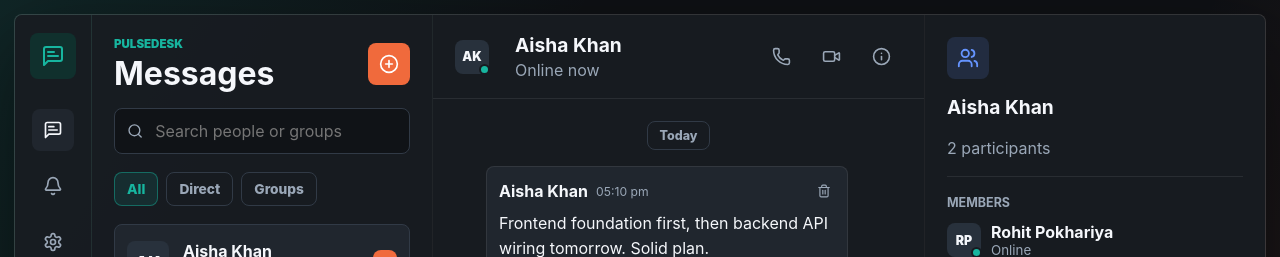
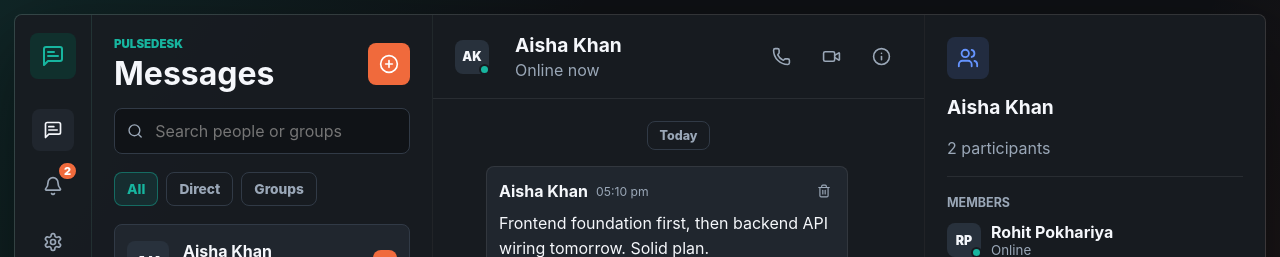
Before and after one commit to rohitpokhariya10/Kodex1.0-All-BD-TASKS, a React (Vite) app in the folder Chit-Chat/frontend/: page / in a window 1280 px wide. Shown: the top 257 px of the page. Built offline with nearby package versions, Linux system fonts and the light colour scheme.

Commit message:
feat: add notification center

```diff
--- a/Chit-Chat/frontend/src/application/state/useChatStore.js
+++ b/Chit-Chat/frontend/src/application/state/useChatStore.js
@@ -35,9 +35,47 @@ export function useChatStore() {
       .filter(Boolean);
   }, [activeConversation]);
 
+  const notifications = useMemo(() => {
+    return conversations
+      .map((conversation) => {
+        const unreadMessages = conversation.messages.filter(
+          (message) => !message.readAt && message.authorId !== demoUser.id && !message.deletedAt,
+        );
+        const latestUnread = unreadMessages.at(-1);
+
+        if (!latestUnread) {
+          return null;
+        }
+
+        const author = demoUsers.find((user) => user.id === latestUnread.authorId);
+
+        return {
+          id: `notification-${conversation.id}`,
+          conversationId: conversation.id,
+          conversationTitle: conversation.title,
+          count: unreadMessages.length,
+          message: latestUnread.attachment
+            ? `${author?.name ?? 'Someone'} shared ${latestUnread.attachment.name}`
+            : latestUnread.body,
+          createdAt: latestUnread.createdAt,
+        };
+      })
+      .filter(Boolean)
+      .sort((first, second) => new Date(second.createdAt) - new Date(first.createdAt));
+  }, [conversations]);
+
+  const totalUnread = useMemo(
+    () => conversations.reduce((total, conversation) => total + conversation.unreadCount, 0),
+    [conversations],
+  );
+
   function selectConversation(conversationId) {
     setActiveConversationId(conversationId);
     markConversationAsRead(conversationId);
+  }
+
+  function openNotification(conversationId) {
+    selectConversation(conversationId);
   }
 
   function sendMessage(body, attachment = null) {
@@ -149,11 +187,14 @@ export function useChatStore() {
     currentUser: demoUser,
     deleteMessage,
     filter,
+    notifications,
+    openNotification,
     query,
     selectConversation,
     sendMessage,
     setFilter,
     setQuery,
+    totalUnread,
     users: demoUsers,
   };
 }
--- a/Chit-Chat/frontend/src/presentation/screens/ChatWorkspace.jsx
+++ b/Chit-Chat/frontend/src/presentation/screens/ChatWorkspace.jsx
@@ -28,6 +28,7 @@ import { formatMessageTime } from '../utils/date.js';
 export function ChatWorkspace() {
   const chat = useChatStore();
   const [isGroupModalOpen, setIsGroupModalOpen] = useState(false);
+  const [isNotificationOpen, setIsNotificationOpen] = useState(false);
 
   return (
     <main className="workspace-shell">
@@ -38,8 +39,14 @@ export function ChatWorkspace() {
         <button type="button" className="icon-button active" aria-label="Messages">
           <MessageSquareText size={20} />
         </button>
-        <button type="button" className="icon-button" aria-label="Notifications">
+        <button
+          type="button"
+          className={`icon-button badge-button ${isNotificationOpen ? 'active' : ''}`}
+          aria-label="Notifications"
+          onClick={() => setIsNotificationOpen((current) => !current)}
+        >
           <Bell size={20} />
+          {chat.totalUnread > 0 && <span>{chat.totalUnread}</span>}
         </button>
         <button type="button" className="icon-button" aria-label="Settings">
           <Settings size={20} />
@@ -119,6 +126,17 @@ export function ChatWorkspace() {
       </section>
 
       <DetailsPanel conversation={chat.activeConversation} members={chat.activeMembers} />
+
+      {isNotificationOpen && (
+        <NotificationCenter
+          notifications={chat.notifications}
+          onClose={() => setIsNotificationOpen(false)}
+          onOpenConversation={(conversationId) => {
+            chat.openNotification(conversationId);
+            setIsNotificationOpen(false);
+          }}
+        />
+      )}
 
       {isGroupModalOpen && (
         <CreateGroupModal
@@ -386,6 +404,50 @@ function DetailsPanel({ conversation, members }) {
   );
 }
 
+function NotificationCenter({ notifications, onClose, onOpenConversation }) {
+  return (
+    <aside className="notification-center" aria-label="Notification center">
+      <header>
+        <div>
+          <p className="eyebrow">Inbox</p>
+          <h2>Notifications</h2>
+        </div>
+        <button type="button" className="icon-button" aria-label="Close notifications" onClick={onClose}>
+          <X size={19} />
+        </button>
+      </header>
+
+      {notifications.length === 0 ? (
+        <div className="empty-state">
+          <Bell size={24} />
+          <strong>All caught up</strong>
+          <p>No unread messages right now.</p>
+        </div>
+      ) : (
+        <div className="notification-list">
+          {notifications.map((notification) => (
+            <button
+              type="button"
+              key={notification.id}
+              className="notification-item"
+              onClick={() => onOpenConversation(notification.conversationId)}
+            >
+              <span className="notification-icon">
+                <Bell size={17} />
+              </span>
+              <span>
+                <strong>{notification.conversationTitle}</strong>
+                <small>{notification.message}</small>
+              </span>
+              <i>{notification.count}</i>
+            </button>
+          ))}
+        </div>
+      )}
+    </aside>
+  );
+}
+
 function CreateGroupModal({ currentUserId, onClose, onCreate, users }) {
   const availableUsers = users.filter((user) => user.id !== currentUserId);
   const [title, setTitle] = useState('');
--- a/Chit-Chat/frontend/src/presentation/styles/global.css
+++ b/Chit-Chat/frontend/src/presentation/styles/global.css
@@ -103,6 +103,27 @@ button {
 .icon-button.active {
   background: var(--panel-strong);
   color: var(--text);
+}
+
+.badge-button {
+  position: relative;
+}
+
+.badge-button > span {
+  position: absolute;
+  top: -4px;
+  right: -4px;
+  display: grid;
+  place-items: center;
+  min-width: 20px;
+  height: 20px;
+  border: 2px solid var(--panel);
+  border-radius: 999px;
+  padding: 0 5px;
+  background: var(--orange);
+  color: #fff;
+  font-size: 0.68rem;
+  font-weight: 950;
 }
 
 .icon-button.solid,
@@ -733,6 +754,112 @@ h1 {
   opacity: 0.45;
 }
 
+.notification-center {
+  position: fixed;
+  top: 24px;
+  left: 104px;
+  z-index: 18;
+  display: grid;
+  gap: 16px;
+  width: min(380px, calc(100vw - 32px));
+  max-height: calc(100vh - 48px);
+  overflow-y: auto;
+  border: 1px solid var(--line-soft);
+  border-radius: 8px;
+  padding: 18px;
+  background: var(--panel);
+  box-shadow: var(--shadow);
+}
+
+.notification-center header {
+  display: flex;
+  align-items: center;
+  justify-content: space-between;
+  gap: 12px;
+}
+
+.notification-list {
+  display: grid;
+  gap: 10px;
+}
+
+.notification-item {
+  display: grid;
+  grid-template-columns: auto minmax(0, 1fr) auto;
+  align-items: center;
+  gap: 12px;
+  min-height: 70px;
+  border: 1px solid var(--line);
+  border-radius: 8px;
+  padding: 12px;
+  background: transparent;
+  text-align: left;
+}
+
+.notification-item:hover {
+  border-color: rgba(23, 181, 159, 0.46);
+  background: rgba(23, 181, 159, 0.1);
+}
+
+.notification-icon {
+  display: grid;
+  place-items: center;
+  width: 36px;
+  height: 36px;
+  border-radius: 8px;
+  background: rgba(240, 106, 60, 0.14);
+  color: var(--orange);
+}
+
+.notification-item strong,
+.notification-item small {
+  display: block;
+  overflow: hidden;
+  text-overflow: ellipsis;
+  white-space: nowrap;
+}
+
+.notification-item small {
+  margin-top: 4px;
+  color: var(--muted);
+}
+
+.notification-item i {
+  display: grid;
+  place-items: center;
+  min-width: 24px;
+  height: 24px;
+  border-radius: 8px;
+  background: var(--orange);
+  color: #fff;
+  font-size: 0.78rem;
+  font-style: normal;
+  font-weight: 950;
+}
+
+.empty-state {
+  display: grid;
+  justify-items: center;
+  gap: 8px;
+  border: 1px solid var(--line);
+  border-radius: 8px;
+  padding: 26px 18px;
+  color: var(--muted);
+  text-align: center;
+}
+
+.empty-state svg {
+  color: var(--green);
+}
+
+.empty-state strong {
+  color: var(--text);
+}
+
+.empty-state p {
+  margin-bottom: 0;
+}
+
 @media (max-width: 1180px) {
   .workspace-shell {
     grid-template-columns: 72px minmax(250px, 320px) 1fr;
@@ -765,4 +892,9 @@ h1 {
   .composer .icon-button {
     display: none;
   }
+
+  .notification-center {
+    top: 16px;
+    left: 16px;
+  }
 }
```
